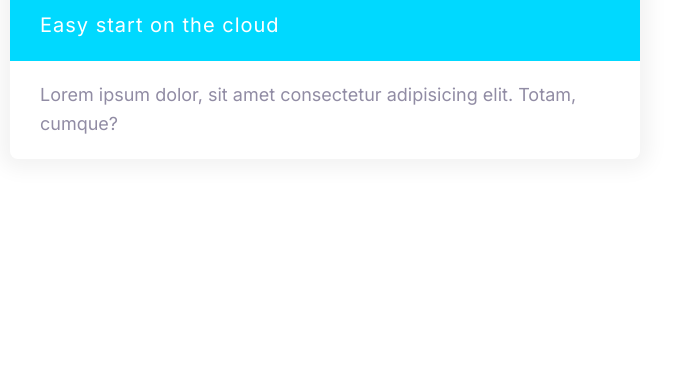
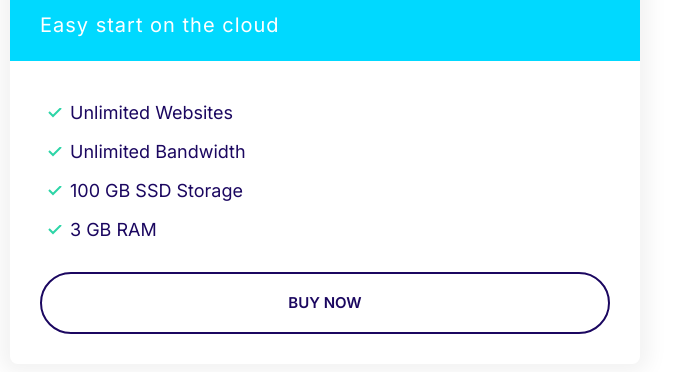
Before and after one commit to OlgaVolska/moshify, a plain HTML site: page index.html in a window 1280 px wide. Shown: the part 148-520 px from the top of the page, without its empty margins (0-693 px from the left). Drawn offline with Linux system fonts and the light colour scheme.

Commit message:
create plan

```diff
--- a/css/style.css
+++ b/css/style.css
@@ -151,6 +151,7 @@ a {
     list-style: none;
     padding-left: 0;
     color: var(--color-headings);
+
 }
 
 .list--inline .list__item {
@@ -166,7 +167,10 @@ a {
 .list--tick .list__item {
     padding-left: 0.5rem;
     margin-bottom: 1rem;
+
 }
+
+
 
 @media screen and (min-width: 1024px) {
     .list--tick .list__item {
@@ -364,8 +368,6 @@ a {
     margin-right: 1.5rem;
 }
 
-
-
 .plan__desc {
     display: block;
     font-size: 2rem;
--- a/index.html
+++ b/index.html
@@ -6,14 +6,14 @@
     <meta name="viewport" content="width=device-width, initial-scale=1.0">
     <title>Document</title>
     <link rel="preconnect" href="https://fonts.googleapis.com">
-    <link href="https://fonts.googleapis.com/css2?family=Inter:wght@300;400;600;700&family=Poppins:wght@300;900&display=optional" rel="stylesheet">
+    <link href="https://fonts.googleapis.com/css2?family=Inter:wght@300;400;500;600;700&family=Poppins:wght@300;900&display=optional" rel="stylesheet">
     <link rel="preconnect" href="https://fonts.gstatic.com" crossorigin>
     <link rel="stylesheet" href="css/normalize.css">
     <link rel="stylesheet" href="css/style.css">
 </head>
 <body>
     <div style="width:50%">
-        <div class="Plan">
+        <div class="plan">
             <div class="card">
                 <header class="card__header card--secondary">
                     <h3 class="plan__name">Entry</h3>
@@ -23,7 +23,13 @@
                     <span class="plan__desc">Easy start on the cloud</span>
                 </header>
                 <div class="card__body">
-                    Lorem ipsum dolor, sit amet consectetur adipisicing elit. Totam, cumque?
+                    <ul class="list list--tick">
+                    <li class="list__item">Unlimited Websites</li>
+                    <li class="list__item">Unlimited Bandwidth</li>
+                    <li class="list__item">100 GB SSD Storage</li>
+                    <li class="list__item">3 GB RAM</li>
+                </ul>
+                <button class="btn btn--outline btn--block">BUY NOW</button>
                 </div>
             </div>
         </div>
```
Also changed, not shown: components/card.html (renamed from css/components/card.html), images/sprite.svg (added), images/tick.svg (added).
